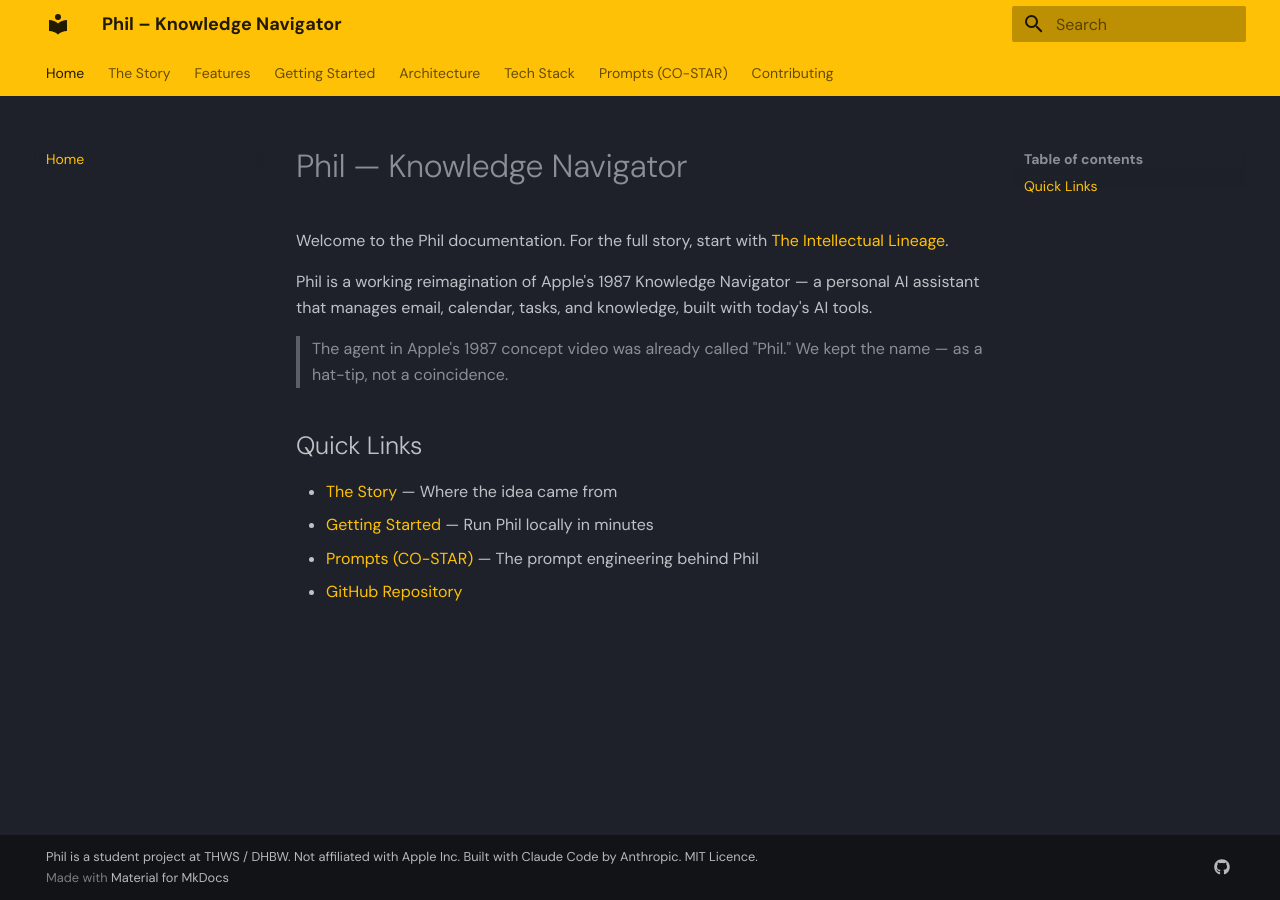
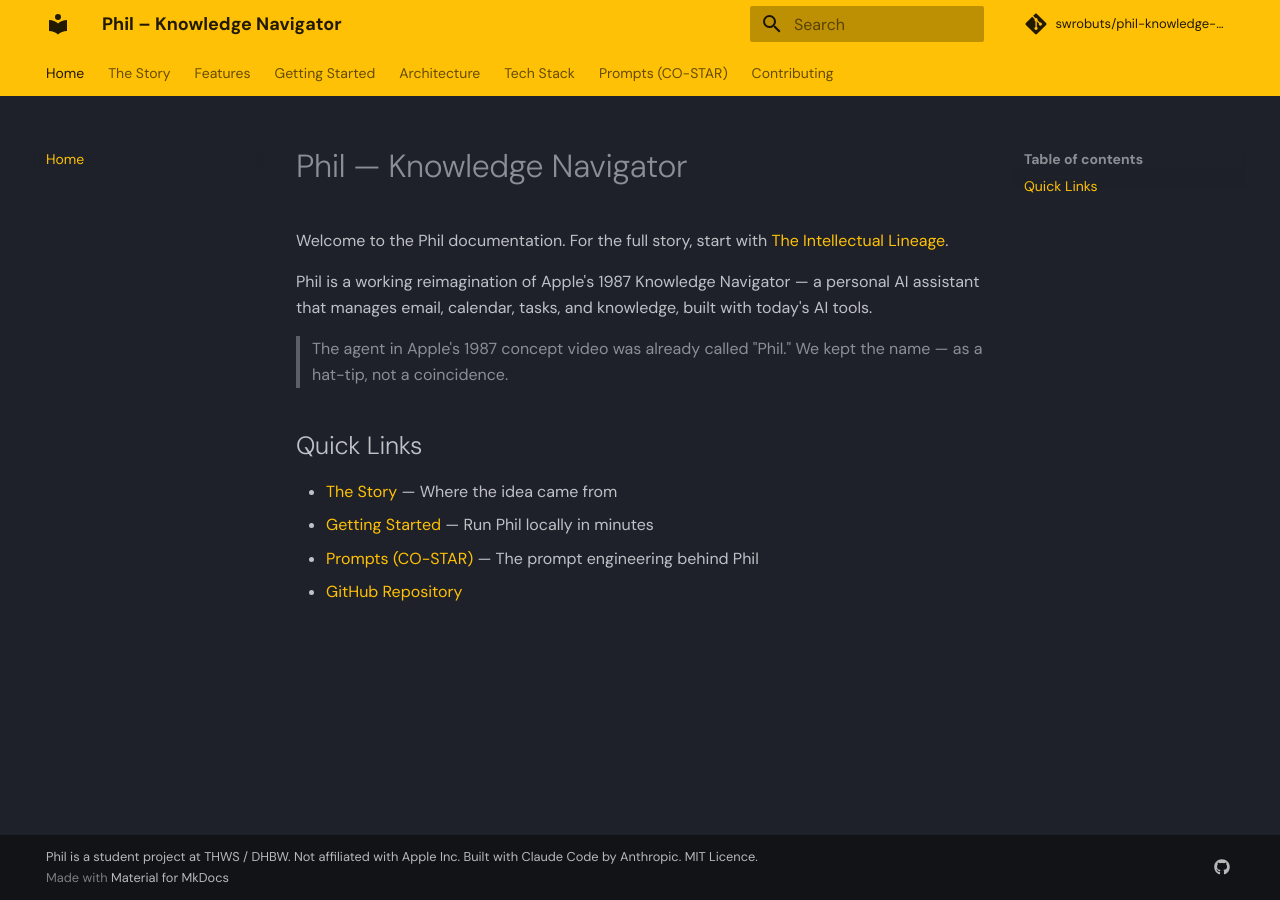
Before and after one commit to swrobuts/phil-website, an MkDocs documentation site: the page built from docs/index.md, in a window 1280 px wide. Built offline with MkDocs 1.6.1 and Material for MkDocs 9.7.7, drawn with Linux system fonts in a browser that asks for light colours; some web fonts are replaced; comment, search, counter and statistics services are not loaded.

Commit message:
fix: deploy guard, .gitignore, pip cache, version pin, repo_url
Co-Authored-By: Claude Sonnet 4.6 <noreply@anthropic.com>

```diff
--- a/mkdocs.yml
+++ b/mkdocs.yml
@@ -2,6 +2,8 @@ site_name: Phil – Knowledge Navigator
 site_url: https://swrobuts.github.io/phil-website/
 site_description: A student reimagining of Apple's 1987 Knowledge Navigator
 site_author: Robert Butscher
+repo_url: https://github.com/swrobuts/phil-knowledge-navigator
+repo_name: swrobuts/phil-knowledge-navigator
 
 docs_dir: docs
 site_dir: site
```
Also changed, not shown: 2 other files.
